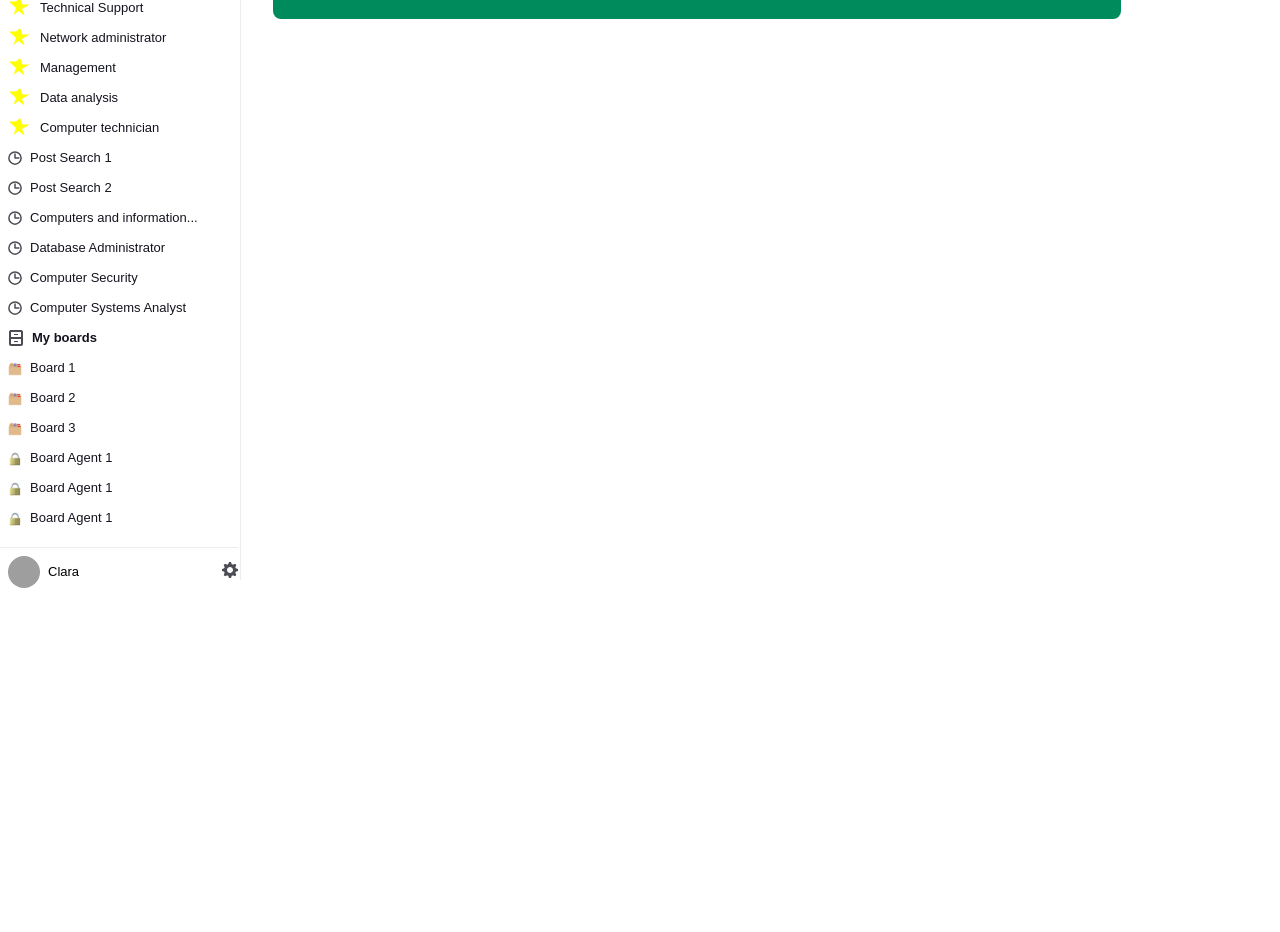
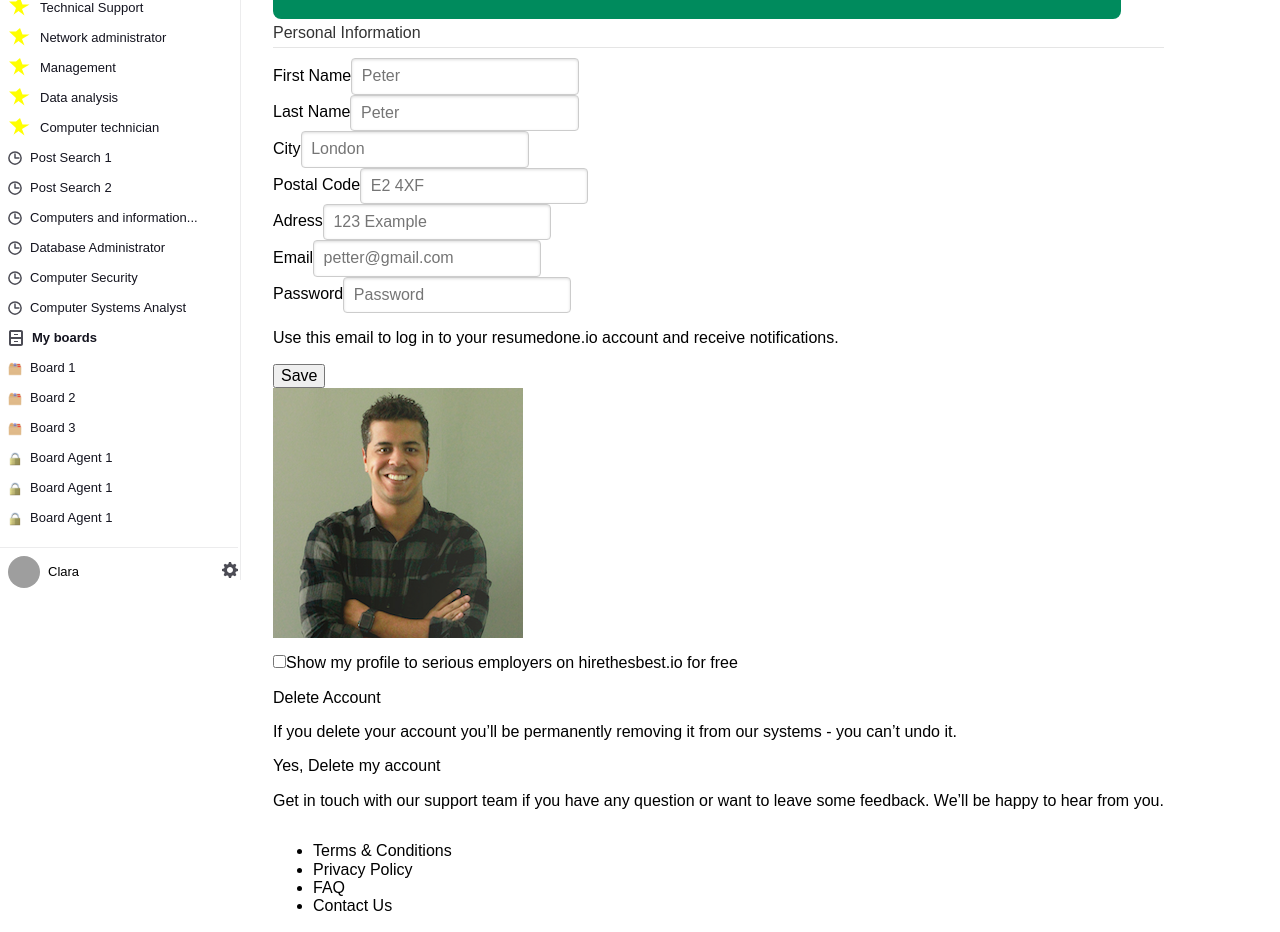
Before and after one commit to crystel1996/test-frontends, a React (Create React App) app in the folder front/: page / in a window 1280 px wide. Shown: the part 220-1152 px from the top of the page. Before the commit the page ends 812 px from the top, so only its background shows below. Built offline with nearby package versions, Linux system fonts and the light colour scheme; grey boxes are pictures that could not be loaded.

Commit message:
template main

```diff
--- /dev/null
+++ b/front/src/Components/Information/Information.tsx
@@ -0,0 +1,82 @@
+import React, { FC } from 'react';
+import { InformationComponentInterface } from './interface';
+import profile_picture from './../../Assets/profile-picture.png'
+
+export const Information: FC<InformationComponentInterface> = () => {
+
+    return <div>
+        <form className="pure-form">
+            <fieldset>
+                <legend>Personal Information</legend>
+                <div>
+                    <div>
+                        <div>
+                            <label htmlFor='firstName'>First Name</label>
+                            <input type="text" id="firstName" placeholder="Peter" />
+                        </div>
+                        <div>
+                            <label htmlFor='lastName'>Last Name</label>
+                            <input type="text" id="lastName" placeholder="Peter" />
+                        </div>
+                    </div>
+                    <div>
+                        <div>
+                            <label htmlFor='city'>City</label>
+                            <input type="text" id="city" placeholder="London" />
+                        </div>
+                        <div>
+                            <label htmlFor='postalCode'>Postal Code</label>
+                            <input type="text" id="postalCode" placeholder="E2 4XF" />
+                        </div>
+                    </div>
+                    <div>
+                        <div>
+                            <label htmlFor='adress'>Adress</label>
+                            <input type="text" id="adress" placeholder="123 Example" />
+                        </div>
+                    </div>
+                    <div>
+                        <div>
+                            <label htmlFor='email'>Email</label>
+                            <input type="email" id="email" placeholder="petter@gmail.com" />
+                        </div>
+                        <div>
+                            <label htmlFor='password'>Password</label>
+                            <input type="password" id="password" placeholder="Password" />
+                        </div>
+                    </div>
+                    <div>
+                        <p>Use this email to log in to your <span>resumedone.io</span> account and receive notifications.</p>
+                    </div>
+                    <div>
+                        <button>Save</button>
+                    </div>
+                </div>
+                <div>
+                    <img src={profile_picture} alt="Profile picture" />
+                </div>
+            </fieldset>
+        </form>
+
+        <div>
+            <label htmlFor='check'>
+                <input type="checkbox" id="check" />
+                Show my profile to serious employers on <span>hirethesbest.io</span> for free
+            </label>
+        </div>
+
+        <div>
+            <p>Delete Account</p>
+            <p>If you delete your account you’ll be permanently removing it from our systems - you can’t undo it.</p>
+            <p>Yes, Delete my account</p>
+        </div>
+
+        <div>
+            <p>
+                <span>Get in touch with our support team</span> if you have any question or want to leave some feedback.
+We’ll be happy to hear from you.</p>
+        </div>
+
+    </div>
+
+}
--- /dev/null
+++ b/front/src/Components/Information/index.ts
@@ -0,0 +1 @@
+export * from './Information';
--- /dev/null
+++ b/front/src/Components/Information/interface.ts
@@ -0,0 +1 @@
+export interface InformationComponentInterface {}
--- a/front/src/Components/Main/Main.tsx
+++ b/front/src/Components/Main/Main.tsx
@@ -3,13 +3,35 @@ import { MainComponentInterface } from './interface';
 import { Alert } from '../Alert';
 import style from './style.module.css';
 import classNames from 'classnames';
+import { Information } from '../Information';
 
 export const Main: FC<MainComponentInterface> = () => {
 
-    return <div className={classNames("pure-g",style.mainContent)}>
-        <div className="pure-u-1">
+    return <div className={classNames(style.mainContent)}>
+        <div>
             <Alert />
         </div>
+        <div>
+            <Information />
+        </div>
+
+        <div>
+            <ul>
+                <li>
+                    <a href="#">Terms & Conditions</a>
+                </li>
+                <li>
+                    <a href="#">Privacy Policy</a>
+                </li>
+                <li>
+                    <a href="#">FAQ</a>
+                </li>
+                <li>
+                    <a href="#">Contact Us</a>
+                </li>
+            </ul>
+        </div>
+
     </div>
 
 }
--- a/front/src/Components/Main/style.module.css
+++ b/front/src/Components/Main/style.module.css
@@ -2,6 +2,5 @@
     max-height: 100vh;
     padding: 32px;
     display: flex;
-    align-items: center; /* Center vertically */
-    justify-content: center; /* Center horizontally */
+    flex-direction: column;
 }
```
